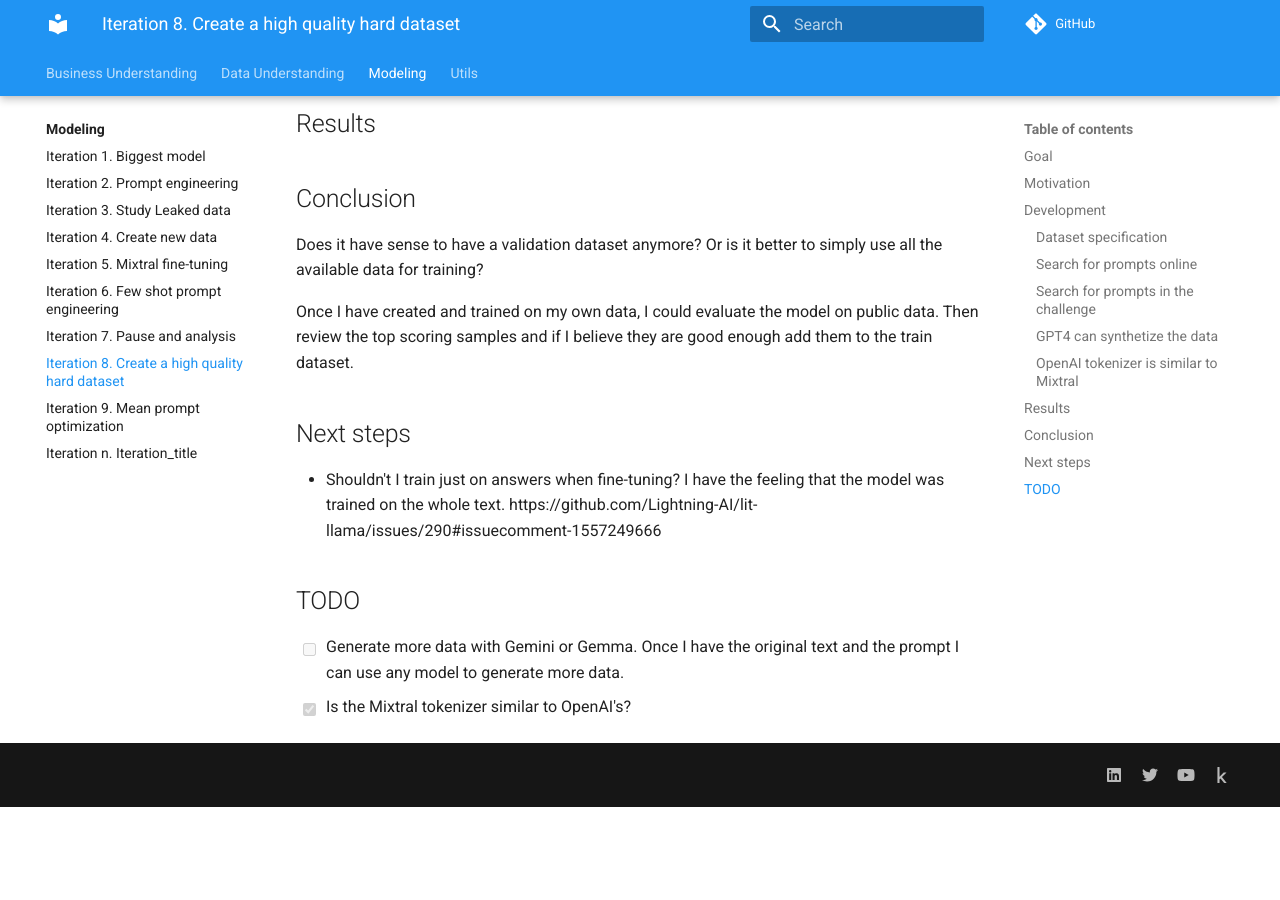
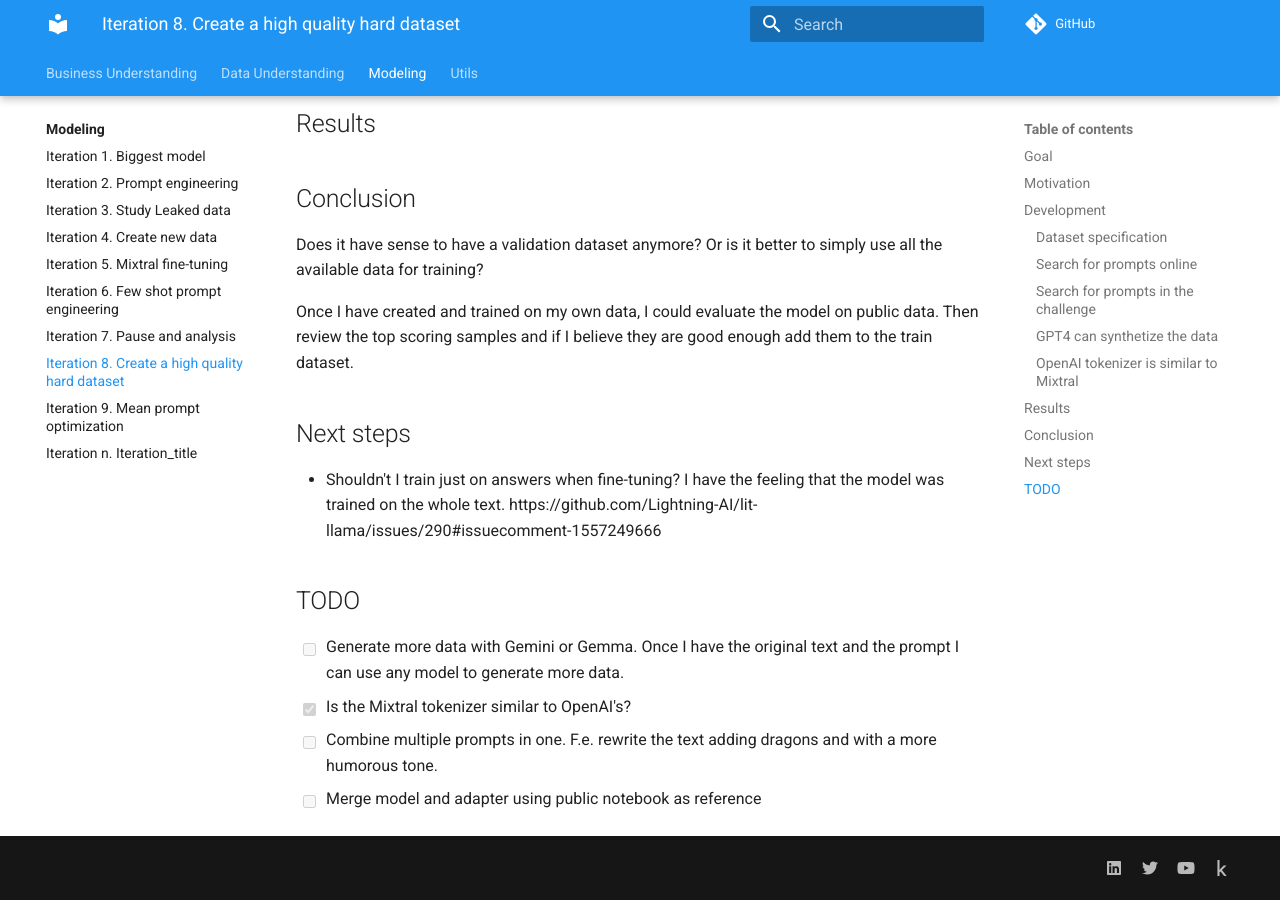
Before and after one commit to ironbar/prompt_recovery, an MkDocs documentation site: the page built from docs/modeling/Iteration_08_create_high_quality_hard_dataset.md, in a window 1280 px wide and 900 px high, scrolled down 3588 px. Built offline with MkDocs 1.6.1 and Material for MkDocs 9.7.7, drawn with Linux system fonts in a browser that asks for light colours; comment, search, counter and statistics services are not loaded; before the commit the page ends 4395 px from its top, so only the background shows below that.

```diff
--- a/docs/modeling/Iteration_08_create_high_quality_hard_dataset.md
+++ b/docs/modeling/Iteration_08_create_high_quality_hard_dataset.md
@@ -168,3 +168,5 @@
 
 - [ ] Generate more data with Gemini or Gemma. Once I have the original text and the prompt I can use any model to generate more data.
 - [x] Is the Mixtral tokenizer similar to OpenAI's?
+- [ ] Combine multiple prompts in one. F.e. rewrite the text adding dragons and with a more humorous tone.
+- [ ] Merge model and adapter using public notebook as reference
```
Also changed, not shown: 1 other file.
